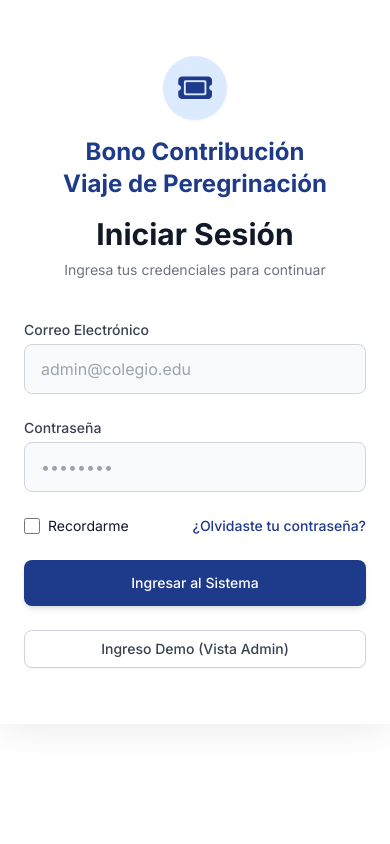
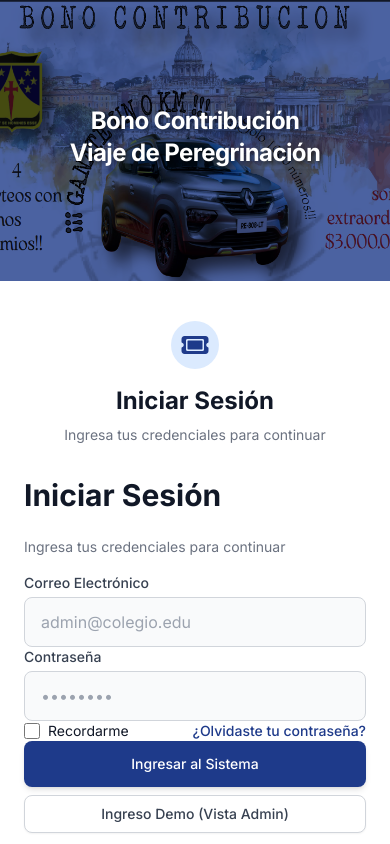
Before and after one commit to NestorMadiba/bonos, a plain HTML site: page index.html in a window 390 px wide. Drawn offline with nearby package versions, Linux system fonts and the light colour scheme.

```diff
--- a/index.html
+++ b/index.html
@@ -51,31 +51,31 @@
 <body class="bg-gray-50 text-gray-800 font-sans h-screen flex flex-col md:flex-row overflow-hidden">
 
     <!-- ==================== PANTALLA DE LOGIN ==================== -->
-    <div id="login-view" class="active view-section fixed inset-0 z-50 flex bg-white overflow-hidden">
+    <div id="login-view" class="active view-section fixed inset-0 z-50 flex flex-col lg:flex-row bg-white overflow-hidden">
 
-        <!-- Lado izquierdo: Imagen y Branding (Oculto en móviles, visible en pantallas grandes) -->
-        <div class="hidden lg:flex lg:w-1/2 bg-gray-100 flex-col justify-center items-center relative overflow-hidden">
+        <!-- Lado superior/izquierdo: Imagen y Branding -->
+        <div class="flex flex-col justify-center items-center relative overflow-hidden h-1/3 min-h-[180px] lg:min-h-0 lg:h-auto w-full lg:w-1/2 bg-gray-100">
+            <img src="bonobachi.png" alt="Bono Contribución Viaje de Peregrinación" class="absolute inset-0 w-full h-full object-cover z-0">
             <div class="absolute inset-0 bg-primary opacity-80 mix-blend-multiply z-10"></div>
-            <!-- IMAGEN SOLICITADA -->
-            <img src="bonobachi.png" alt="Bono Contribución Viaje de Peregrinación" class="absolute inset-0 w-full h-full object-cover z-0" onerror="this.src='https://placehold.co/1920x1080/1e3a8a/ffffff?text=Bono+Contribución'">
-            <div class="relative z-20 text-center px-12">
-                <h1 class="text-5xl font-bold text-white mb-6 tracking-tight shadow-sm" style="text-shadow: 2px 2px 8px rgba(0,0,0,0.8);">
+            <div class="relative z-20 text-center px-4 lg:px-12">
+                <h1 class="text-2xl sm:text-3xl lg:text-5xl font-bold text-white mb-2 lg:mb-6 tracking-tight shadow-sm" style="text-shadow: 2px 2px 4px rgba(0,0,0,0.5);">
                     Bono Contribución<br>Viaje de Peregrinación
                 </h1>
-                <p class="text-xl text-gray-200 drop-shadow-md">Sistema Integral de Gestión y Trazabilidad</p>
+                <p class="hidden sm:block text-sm lg:text-xl text-gray-200">Sistema Integral de Gestión y Trazabilidad</p>
             </div>
         </div>
 
-        <!-- Lado derecho: Formulario (Con scroll vertical si la pantalla es muy baja) -->
-        <div class="w-full lg:w-1/2 flex items-center justify-center p-6 md:p-8 bg-white shadow-[0_0_40px_rgba(0,0,0,0.1)] z-30 overflow-y-auto">
-            <div class="w-full max-w-md py-8">
-                <div class="text-center mb-10">
-                    <div class="inline-flex items-center justify-center w-16 h-16 rounded-full bg-blue-100 text-primary mb-4 shadow-sm">
-                        <i class="fa-solid fa-ticket text-3xl"></i>
+        <!-- Lado inferior/derecho: Formulario -->
+        <div class="w-full lg:w-1/2 flex flex-col p-6 md:p-8 bg-white shadow-[0_0_40px_rgba(0,0,0,0.1)] z-30 overflow-y-auto h-2/3 lg:h-full">
+            <div class="w-full max-w-md m-auto py-4 lg:py-8">
+                <div class="text-center mb-8 lg:mb-10">
+                    <div class="inline-flex items-center justify-center w-12 h-12 lg:w-16 lg:h-16 rounded-full bg-blue-100 text-primary mb-4">
+                        <i class="fa-solid fa-ticket text-2xl lg:text-3xl"></i>
                     </div>
-                    <!-- Título visible solo en móviles -->
-                    <h1 class="text-2xl font-bold text-primary lg:hidden mb-4">Bono Contribución<br>Viaje de Peregrinación</h1>
-
+                    <h2 class="text-2xl lg:text-3xl font-bold text-gray-900">Iniciar Sesión</h2>
+                    <p class="text-sm text-gray-500 mt-2">Ingresa tus credenciales para continuar</p>
+                </div>
+                <form id="login-form" class="space-y-6">
                     <h2 class="text-3xl font-bold text-gray-900">Iniciar Sesión</h2>
                     <p class="text-sm text-gray-500 mt-2">Ingresa tus credenciales para continuar</p>
                 </div>
```
